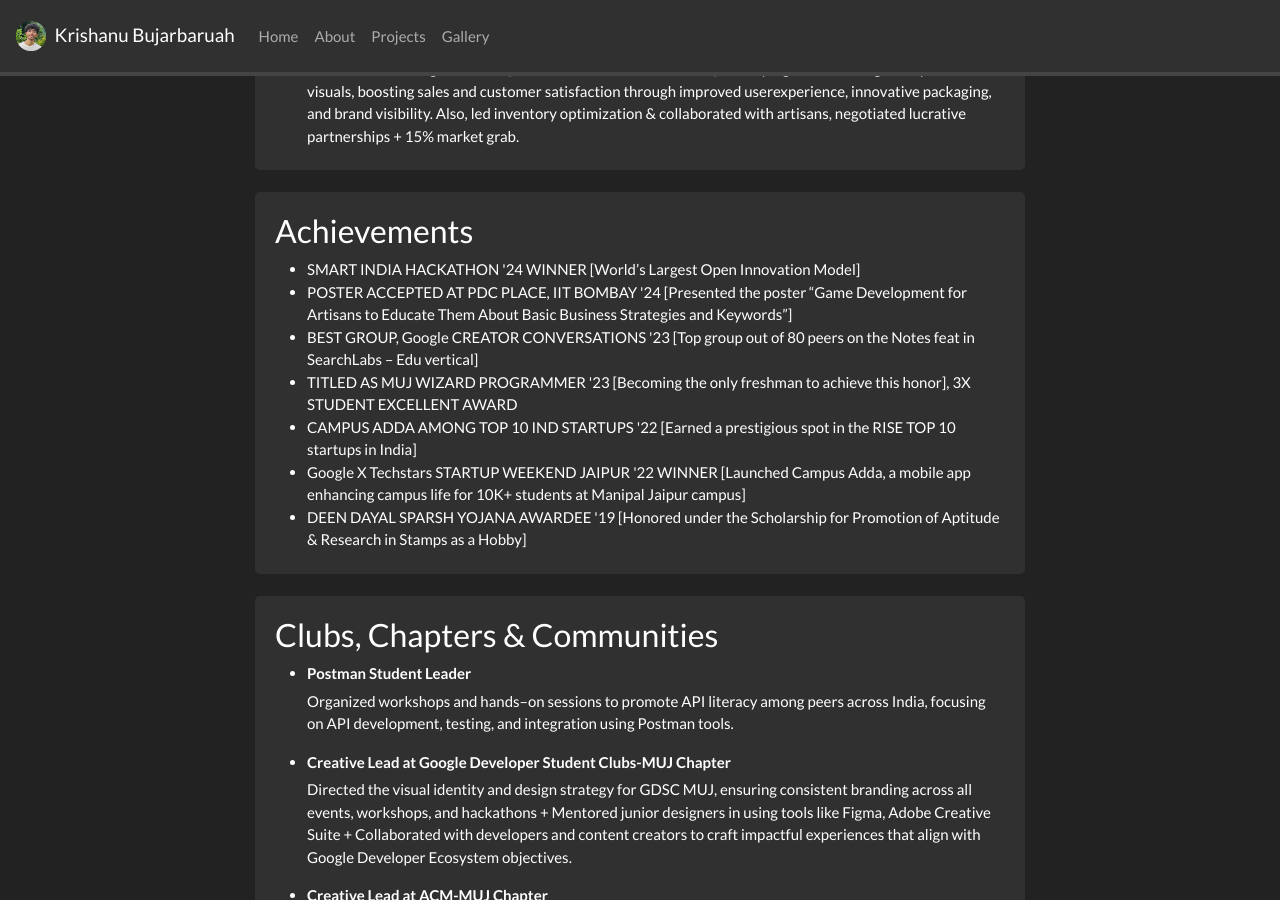
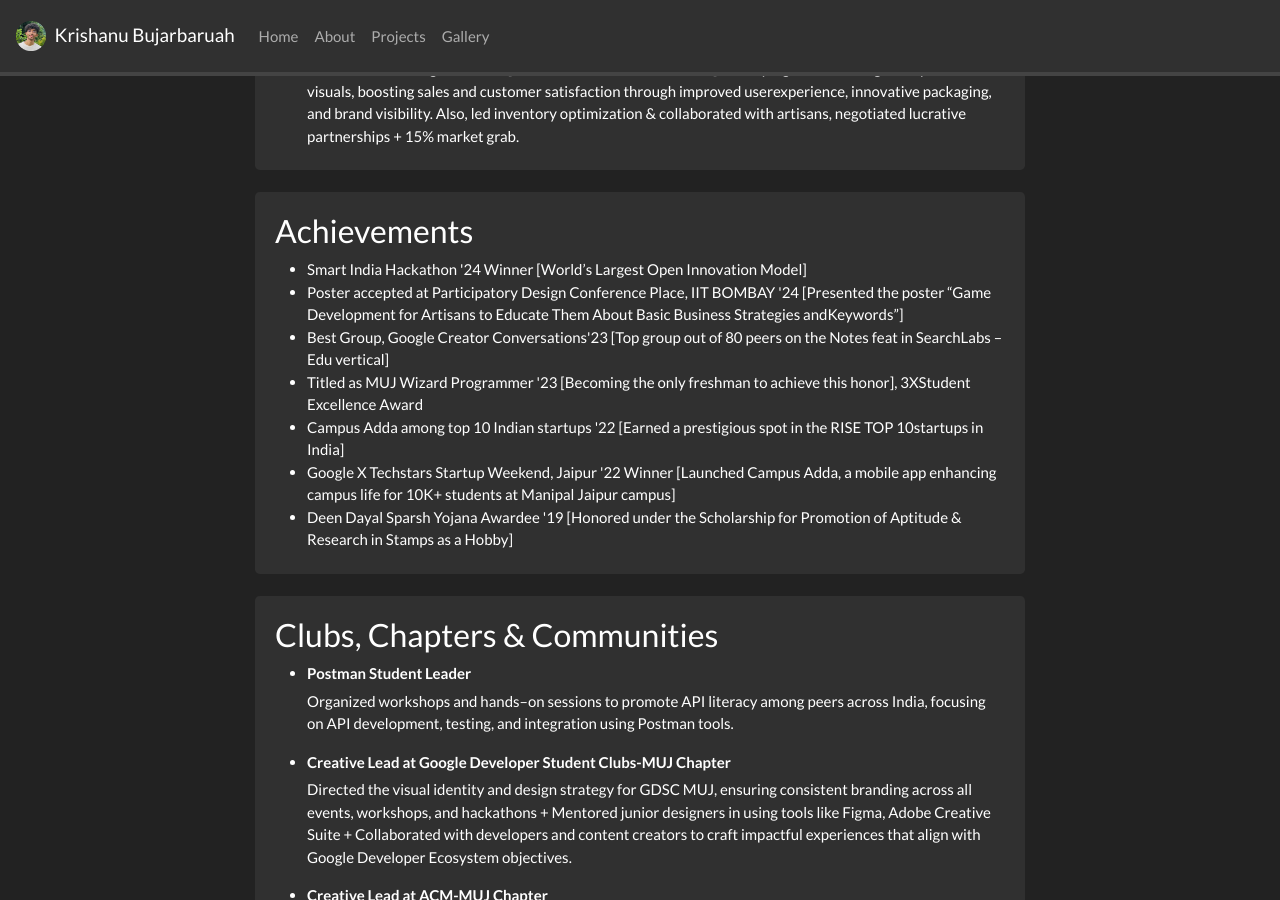
Before and after one commit to krishanubujarbaruah/krishanubujarbaruah.github.io, a Jekyll site: the page built from _pages/about.md, in a window 1280 px wide and 900 px high, scrolled down 2005 px. Built offline with Jekyll 4.4.1, drawn with Linux system fonts in a browser that asks for light colours; nearby versions of some CDN libraries; a style sheet for code colours, icons or effects is not loaded.

Commit message:
Update awards.yml

```diff
--- a/_data/awards.yml
+++ b/_data/awards.yml
@@ -1,7 +1,7 @@
-- name: SMART INDIA HACKATHON '24 WINNER [World’s Largest Open Innovation Model]
-- name: POSTER ACCEPTED AT PDC PLACE, IIT BOMBAY '24 [Presented the poster “Game Development for Artisans to Educate Them About Basic Business Strategies and Keywords”]
-- name: BEST GROUP, Google CREATOR CONVERSATIONS '23 [Top group out of 80 peers on the Notes feat in SearchLabs - Edu vertical]
-- name: TITLED AS MUJ WIZARD PROGRAMMER '23 [Becoming the only freshman to achieve this honor], 3X STUDENT EXCELLENT AWARD
-- name: CAMPUS ADDA AMONG TOP 10 IND STARTUPS '22 [Earned a prestigious spot in the RISE TOP 10 startups in India]
-- name: Google X Techstars STARTUP WEEKEND JAIPUR '22 WINNER [Launched Campus Adda, a mobile app enhancing campus life for 10K+ students at Manipal Jaipur campus]
-- name: DEEN DAYAL SPARSH YOJANA AWARDEE '19 [Honored under the Scholarship for Promotion of Aptitude & Research in Stamps as a Hobby]
+- name: Smart India Hackathon '24 Winner [World’s Largest Open Innovation Model]
+- name: Poster accepted at Participatory Design Conference Place, IIT BOMBAY '24 [Presented the poster “Game Development for Artisans to Educate Them About Basic Business Strategies andKeywords”]
+- name: Best Group, Google Creator Conversations'23 [Top group out of 80 peers on the Notes feat in SearchLabs – Edu vertical]
+- name: Titled as MUJ Wizard Programmer '23 [Becoming the only freshman to achieve this honor], 3XStudent Excellence Award
+- name: Campus Adda among top 10 Indian startups '22 [Earned a prestigious spot in the RISE TOP 10startups in India]
+- name: Google X Techstars Startup Weekend, Jaipur '22 Winner [Launched Campus Adda, a mobile app enhancing campus life for 10K+ students at Manipal Jaipur campus]
+- name: Deen Dayal Sparsh Yojana Awardee '19 [Honored under the Scholarship for Promotion of Aptitude & Research in Stamps as a Hobby]
```
